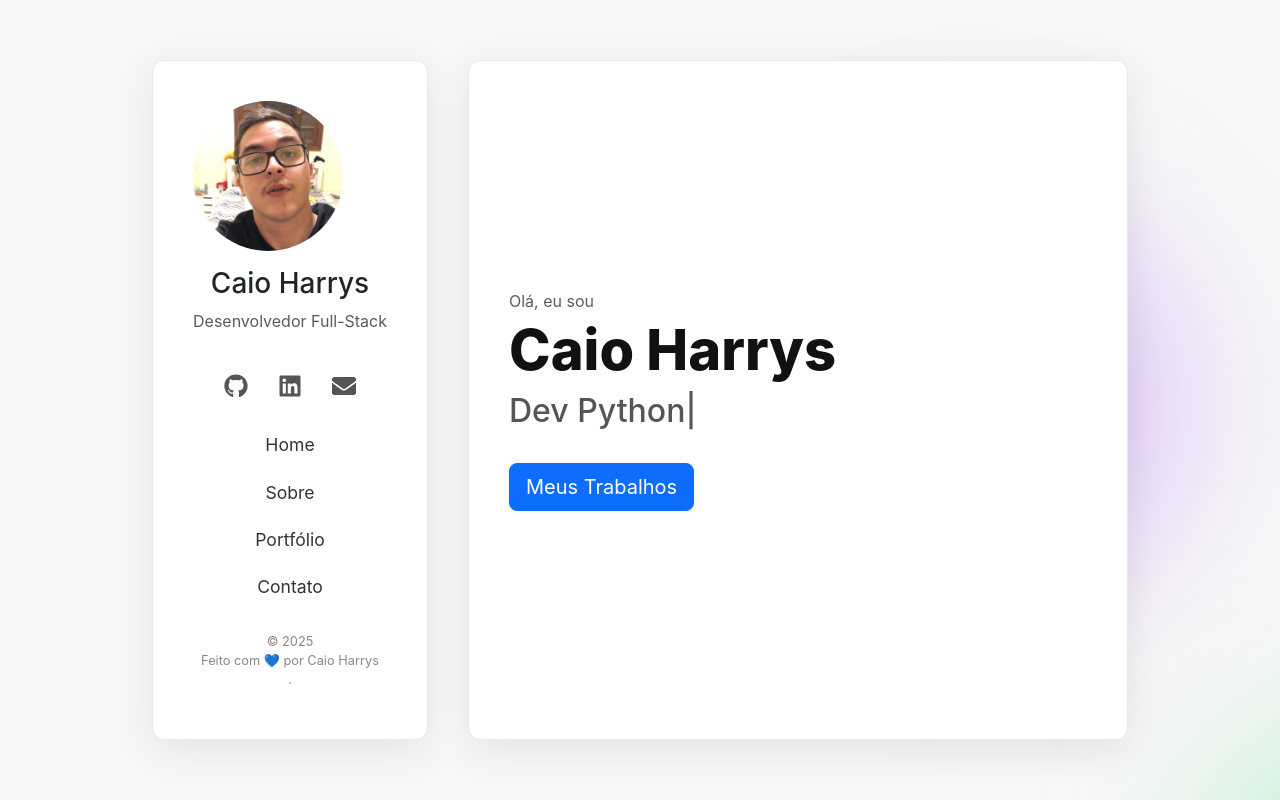
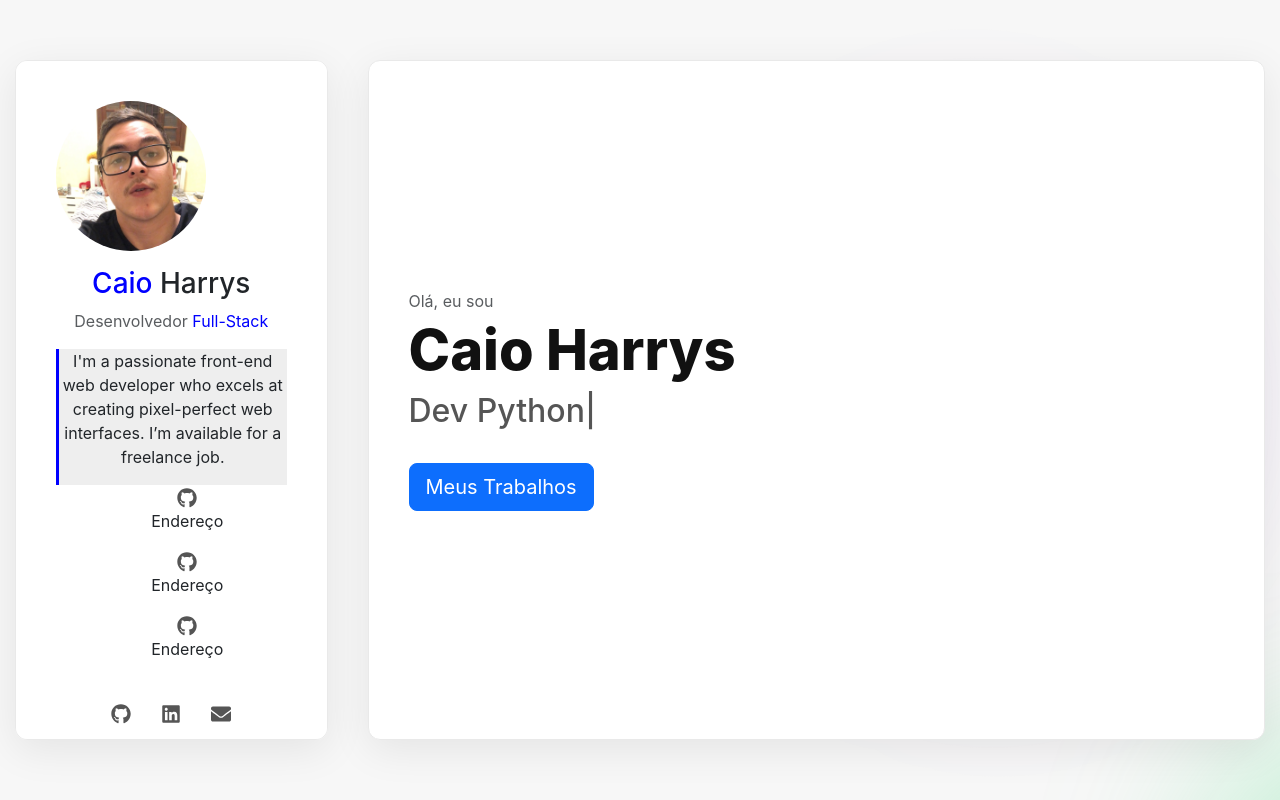
Before and after one commit to CaioHarrys/harrys-CR, a React (Create React App) app in the folder meu-portfolio/: page / in a window 1280 px wide. Built offline with nearby package versions, Linux system fonts and the light colour scheme.

Commit message:
SaveP Update1.3

```diff
--- a/meu-portfolio/src/App.css
+++ b/meu-portfolio/src/App.css
@@ -34,7 +34,6 @@
 /* === PAINEL DA DIREITA (CONTEÚDO) === */
 .main-content-container {
   width: 100%;
-  max-width: 660px;
   padding: 40px;
   /* CRUCIAL: CONTROLE DO SCROLL */
   overflow-y: auto; /* Adiciona scroll APENAS neste painel se o conteúdo for maior */
--- a/meu-portfolio/src/App.js
+++ b/meu-portfolio/src/App.js
@@ -12,7 +12,7 @@ function App() {
       <div className="animated-shape shape2"></div>
 
       {/* PAINEL DA ESQUERDA (SIDEBAR) */}
-      <div>
+      <div className="col-3">
         <Sidebar />
       </div>
 
--- a/meu-portfolio/src/assets/css/Sidebar.css
+++ b/meu-portfolio/src/assets/css/Sidebar.css
@@ -6,6 +6,7 @@
     padding: 20px;
     margin: 0;
     border: none;
+    overflow-y: auto;
 }
 
 /* Estilo da Imagem de Perfil */
@@ -47,3 +48,20 @@
     font-size: 0.8rem;
     color: #888;
 }
+.blue-c{
+    color: blue;
+}
+
+.Card-about{
+    background-color: #eee;
+    border-left: blue 3px solid;
+}
+.about-lista{
+    list-style: none;
+    padding: 0;
+    text-decoration: none;
+
+}
+ul {
+    list-style-type: none;
+  }
--- a/meu-portfolio/src/components/Sidebar.js
+++ b/meu-portfolio/src/components/Sidebar.js
@@ -1,8 +1,8 @@
-import React from 'react';
-import { Image, Nav } from 'react-bootstrap';
-import profileImage from '../assets/img/profile.jpg';
-import '../assets/css/Sidebar.css';
-import { FaGithub, FaLinkedin, FaEnvelope } from 'react-icons/fa';
+import React from "react";
+import { Image, Nav } from "react-bootstrap";
+import profileImage from "../assets/img/profile.jpg";
+import "../assets/css/Sidebar.css";
+import { FaGithub, FaLinkedin, FaEnvelope } from "react-icons/fa";
 
 const Sidebar = () => {
   // O container principal agora ocupa 100% da altura do painel pai
@@ -10,24 +10,59 @@ const Sidebar = () => {
     <div className="sidebar-container text-center">
       {/* ... o restante do seu código da sidebar ... */}
       <Image src={profileImage} roundedCircle className="profile-image" />
-      <h3 className="mt-3">Caio Harrys</h3>
-      <p className="text-muted">Desenvolvedor Full-Stack</p>
+      <h3 className="mt-3">
+        <span className="blue-c">Caio</span> Harrys
+      </h3>
+      <p className="text-muted">
+        Desenvolvedor <span className="blue-c">Full-Stack</span>
+      </p>
+      <div className="Card-about">
+        <p>
+          I'm a passionate front-end web developer who excels at creating
+          pixel-perfect web interfaces. I’m available for a freelance job.
+        </p>
+      </div>
+      <div className="about-lista">
+        <ul>
+          <li>
+            <a href="#github" className="social-icon">
+              <FaGithub size={20} />
+            </a>
+            <p>Endereço</p>
+          </li>
+          <li>
+            <a href="#github" className="social-icon">
+              <FaGithub size={20} />
+            </a>
+            <p>Endereço</p>
+          </li>
+          <li>
+            <a href="#github" className="social-icon">
+              <FaGithub size={20} />
+            </a>
+            <p>Endereço</p>
+          </li>
+        </ul>
+      </div>
       <div className="social-icons my-4">
-        <a href="#github" className="social-icon"><FaGithub size={24} /></a>
-        <a href="#linkedin" className="social-icon"><FaLinkedin size={24} /></a>
-        <a href="#email" className="social-icon"><FaEnvelope size={24} /></a>
+        <a href="#github" className="social-icon">
+          <FaGithub size={20} />
+        </a>
+        <a href="#linkedin" className="social-icon">
+          <FaLinkedin size={20} />
+        </a>
+        <a href="#email" className="social-icon">
+          <FaEnvelope size={20} />
+        </a>
       </div>
-      <Nav className="flex-column main-nav">
-        <Nav.Link href="#home">Home</Nav.Link>
-        <Nav.Link href="#about">Sobre</Nav.Link>
-        <Nav.Link href="#portfolio">Portfólio</Nav.Link>
-        <Nav.Link href="#contact">Contato</Nav.Link>
-      </Nav>
       <footer className="sidebar-footer">
-        <p>&copy; {new Date().getFullYear()}<br/> Feito com 💙 por Caio Harrys <br/>.</p>
+        <p>
+          &copy; {new Date().getFullYear()}
+          <br /> Feito com 💙 por Caio Harrys <br />.
+        </p>
       </footer>
     </div>
   );
-}
+};
 
 export default Sidebar;
```
